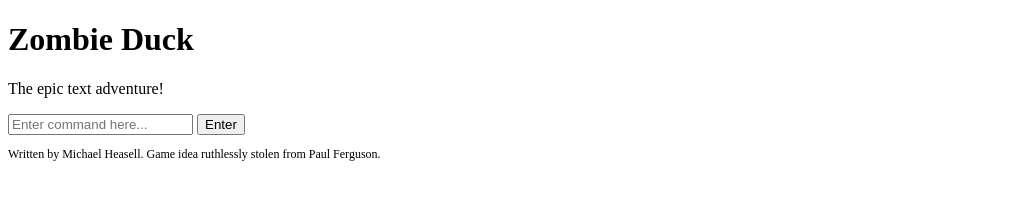
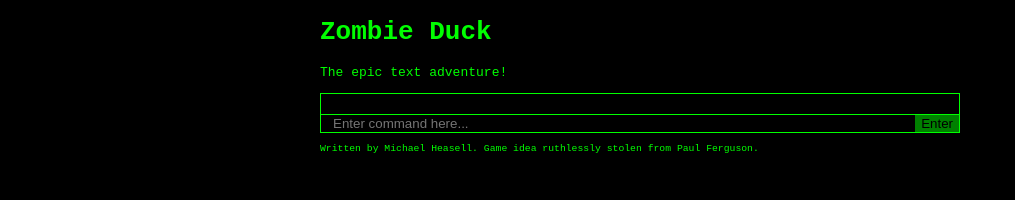
Before and after one commit to MHeasell/ZombieDuck, a plain HTML site: page index.html in a window 1280 px wide. Shown: the whole page, without its empty margins (0-1015 px from the left). Drawn offline with nearby package versions, Linux system fonts and the light colour scheme.

Commit message:
Make the style fancier

```diff
--- a/zombieduck.css
+++ b/zombieduck.css
@@ -1,13 +1,48 @@
+body {
+	color: #00FF00;
+	background-color: black;
+	font-family: monospace;
+	margin-left: auto;
+	margin-right: auto;
+	max-width: 640px;
+	padding-left: 10px;
+	padding-right: 10px;
+}
+
+
+#gameArea {
+	border: 1px solid #00FF00;
+}
+
 #gameHistory {
-	background-color: gray;
 	list-style: none;
-	padding-left: 0;
+	padding: 10px;
+	margin: 0;
 }
 
 .command:before {
 	content: ">>> ";
 }
 
+#commandForm {
+	border-top: 1px solid #00FF00;
+	display: flex;
+	/*background-color: grey;*/
+}
+
+#commandInput {
+	margin-left: 10px;
+	color: inherit;
+	background-color: inherit;
+	border: 0;
+	flex-grow: 1;
+}
+
+#commandEnterButton {
+	background-color: green;
+	border: 0;
+}
+
 footer {
 	font-size: 75%;
 }
```
